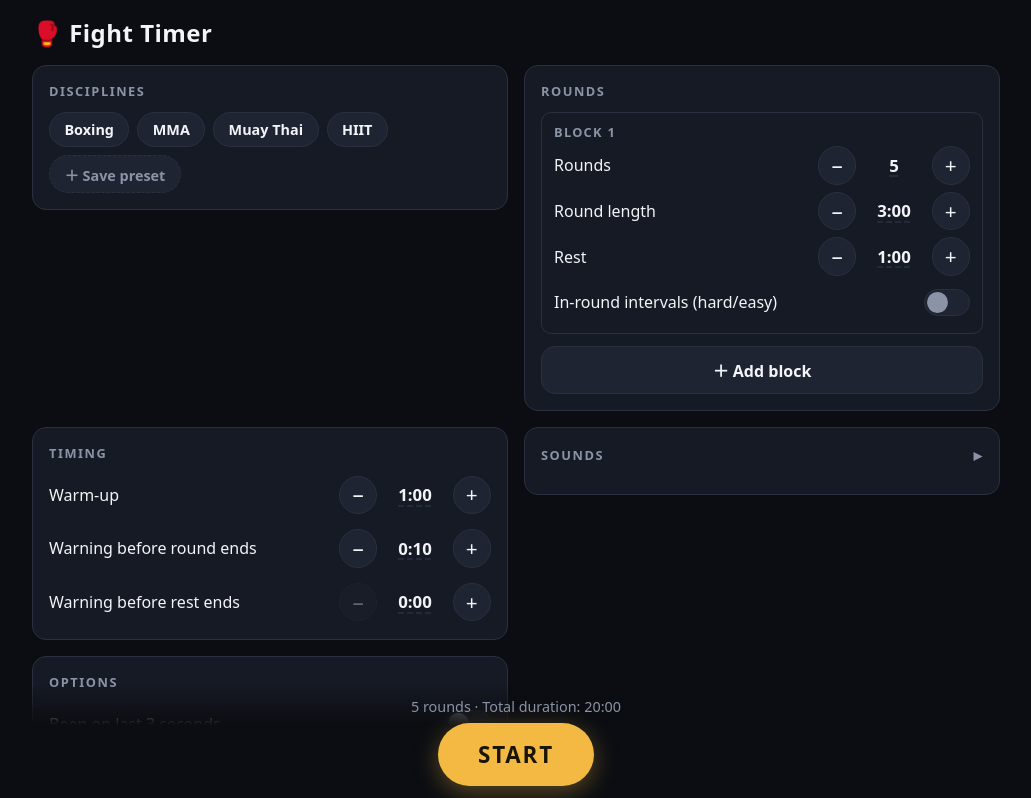
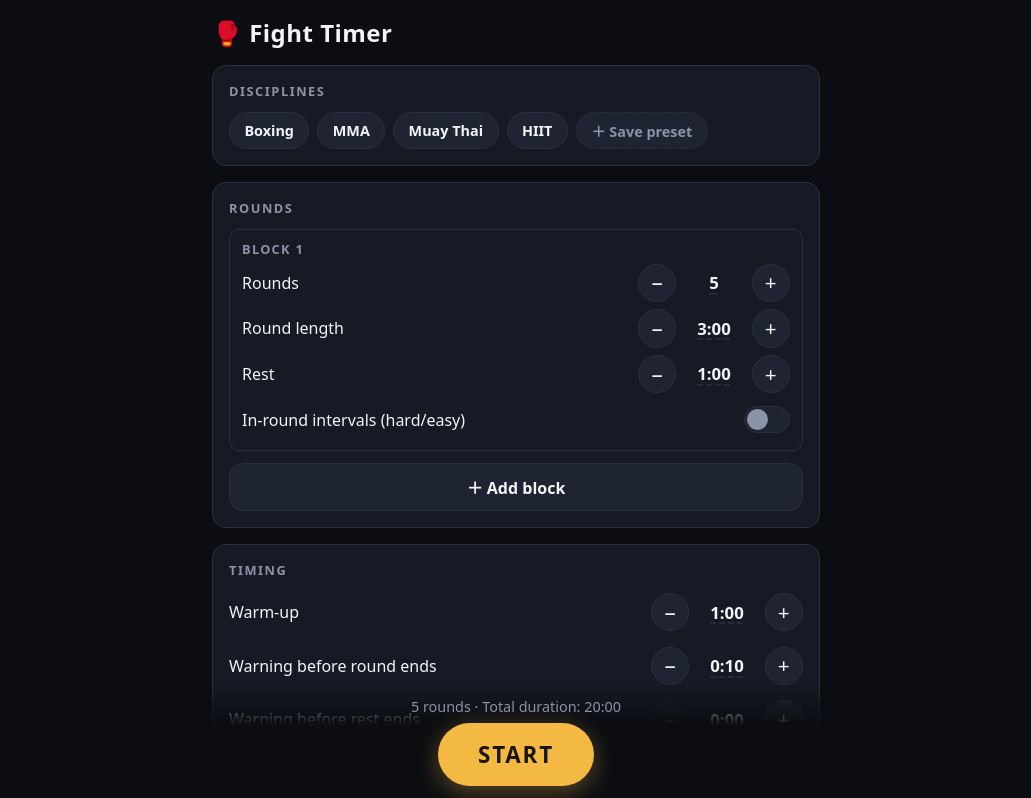
Before and after one commit to cicatrizdev/fight-timer, a React (Vite) app: page / in a window 1280 px wide. Shown: the top 798 px of the page, without its empty margins (124-1155 px from the left). Built offline with nearby package versions, Linux system fonts and the light colour scheme.

Commit message:
Keep single-column layout on desktop, matching mobile/tablet

```diff
--- a/src/index.css
+++ b/src/index.css
@@ -694,22 +694,6 @@ button {
   align-items: center;
 }
 
-/* ---------- wide screens ---------- */
-
-@media (min-width: 860px) {
-  .settings {
-    max-width: 1000px;
-    display: grid;
-    grid-template-columns: 1fr 1fr;
-    align-items: start;
-  }
-
-  .settings__header,
-  .settings__ios-hint {
-    grid-column: 1 / -1;
-  }
-}
-
 @media (orientation: landscape) and (max-height: 500px) {
   .timer {
     padding-top: calc(env(safe-area-inset-top) + 0.25rem);
```
